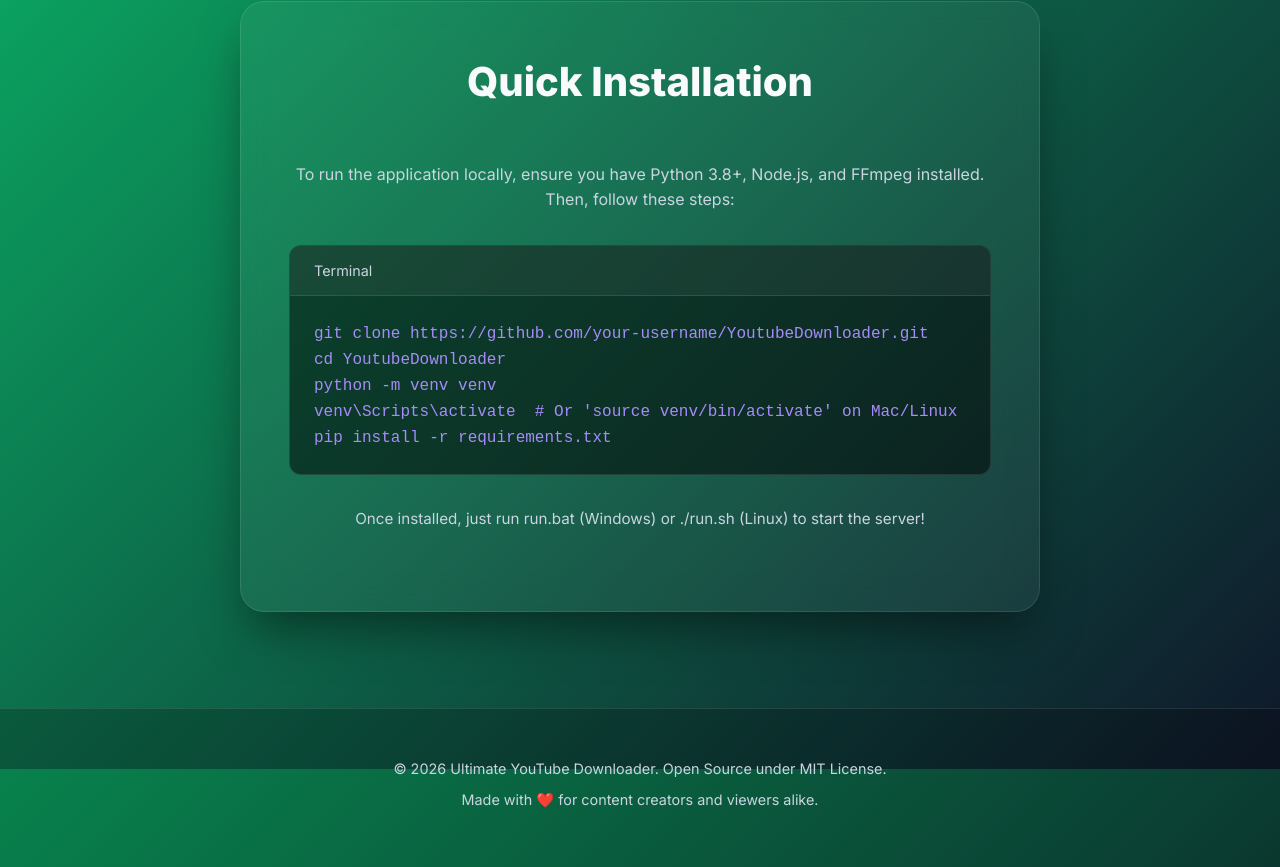
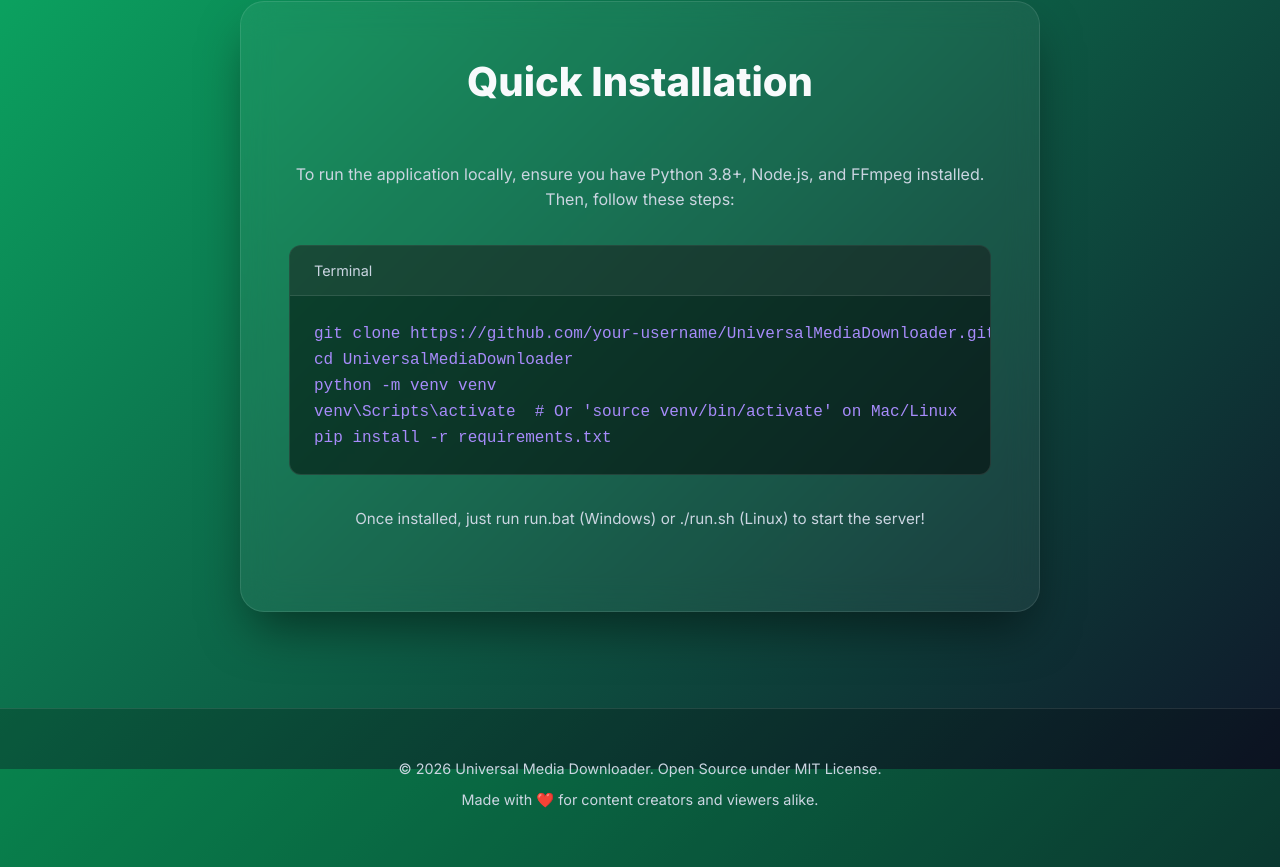
Before and after one commit to RashidKhanApDev/UniversalMediaDownloader, a plain HTML site: page docs/index.html in a window 1280 px wide. Shown: the part 1631-2498 px from the top of the page. Drawn offline with Linux system fonts and the light colour scheme.

Commit message:
fix: remove remaining youtube texts from docs and templates

```diff
--- a/docs/index.html
+++ b/docs/index.html
@@ -3,8 +3,8 @@
 <head>
     <meta charset="UTF-8">
     <meta name="viewport" content="width=device-width, initial-scale=1.0">
-    <meta name="description" content="Ultimate YouTube Downloader - A modern, fast, and secure tool to download YouTube videos in 4K/8K and high-quality audio.">
-    <title>Ultimate YouTube Downloader</title>
+    <meta name="description" content="Universal Media Downloader - A modern, fast, and secure tool to download Media videos in 4K/8K and high-quality audio.">
+    <title>Universal Media Downloader</title>
     <link rel="stylesheet" href="style.css">
     <link href="https://fonts.googleapis.com/css2?family=Inter:wght@300;400;600;800&display=swap" rel="stylesheet">
     <script src="https://kit.fontawesome.com/a076d05399.js" crossorigin="anonymous"></script>
@@ -30,7 +30,7 @@
     <header class="hero" id="home">
         <div class="glass-container">
             <h1 class="hero-title">Download with <span class="highlight">Ultimate Power</span></h1>
-            <p class="hero-subtitle">A modern, sleek, and high-performance application to download your favorite YouTube videos in maximum quality up to 8K, powered by FastAPI and yt-dlp.</p>
+            <p class="hero-subtitle">A modern, sleek, and high-performance application to download your favorite Media videos in maximum quality up to 8K, powered by FastAPI and yt-dlp.</p>
             <div class="cta-buttons">
                 <a href="#installation" class="btn btn-primary">Get Started</a>
                 <a href="#features" class="btn btn-secondary">Learn More</a>
@@ -73,8 +73,8 @@
                 <div class="code-header">
                     <span>Terminal</span>
                 </div>
-                <pre><code>git clone https://github.com/your-username/YoutubeDownloader.git
-cd YoutubeDownloader
+                <pre><code>git clone https://github.com/your-username/UniversalMediaDownloader.git
+cd UniversalMediaDownloader
 python -m venv venv
 venv\Scripts\activate  # Or 'source venv/bin/activate' on Mac/Linux
 pip install -r requirements.txt</code></pre>
@@ -86,7 +86,7 @@ pip install -r requirements.txt</code></pre>
 
     <footer>
         <div class="footer-content">
-            <p>&copy; 2026 Ultimate YouTube Downloader. Open Source under MIT License.</p>
+            <p>&copy; 2026 Universal Media Downloader. Open Source under MIT License.</p>
             <p>Made with ❤️ for content creators and viewers alike.</p>
         </div>
     </footer>
```
Also changed, not shown: templates/index.html (+2 -2 lines).
